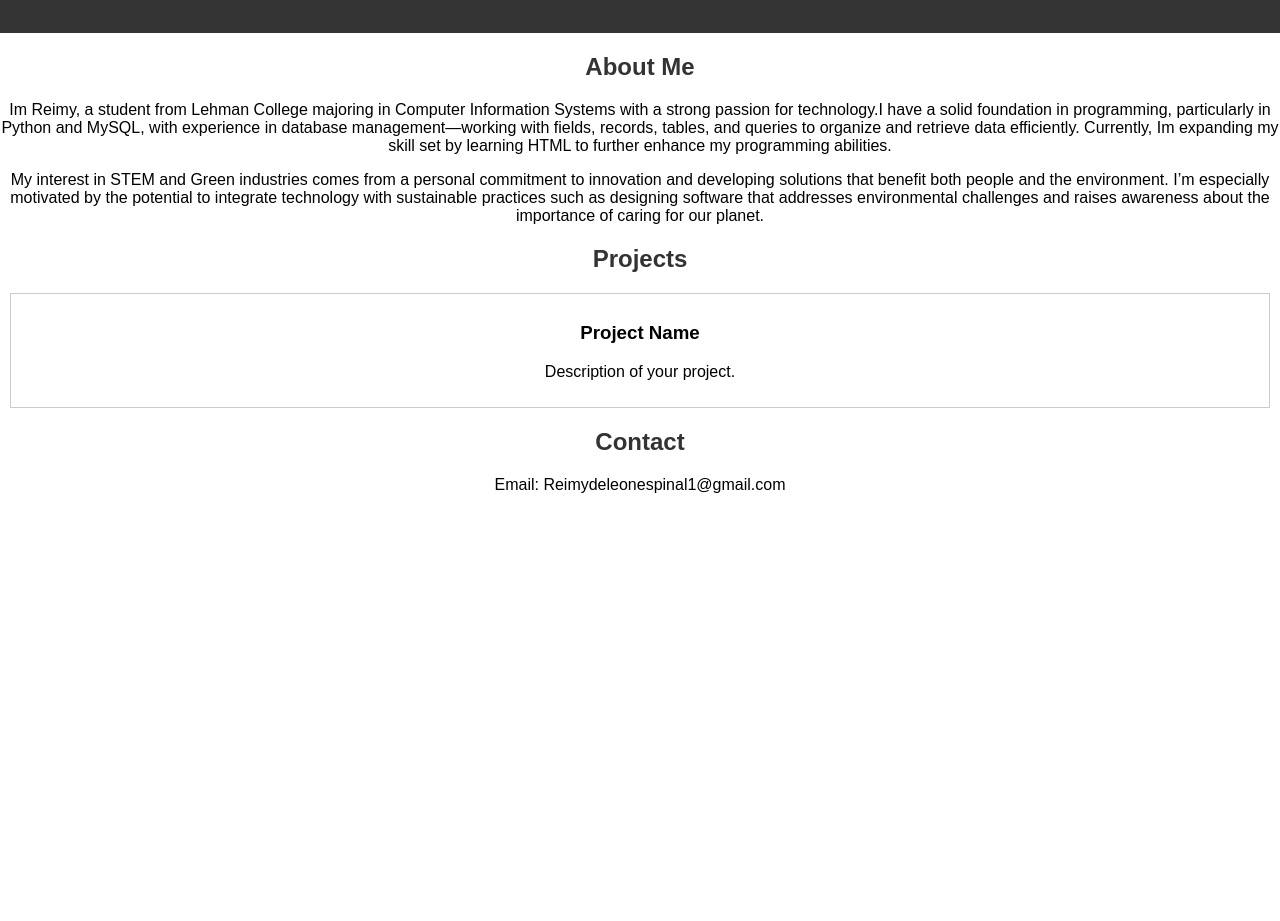
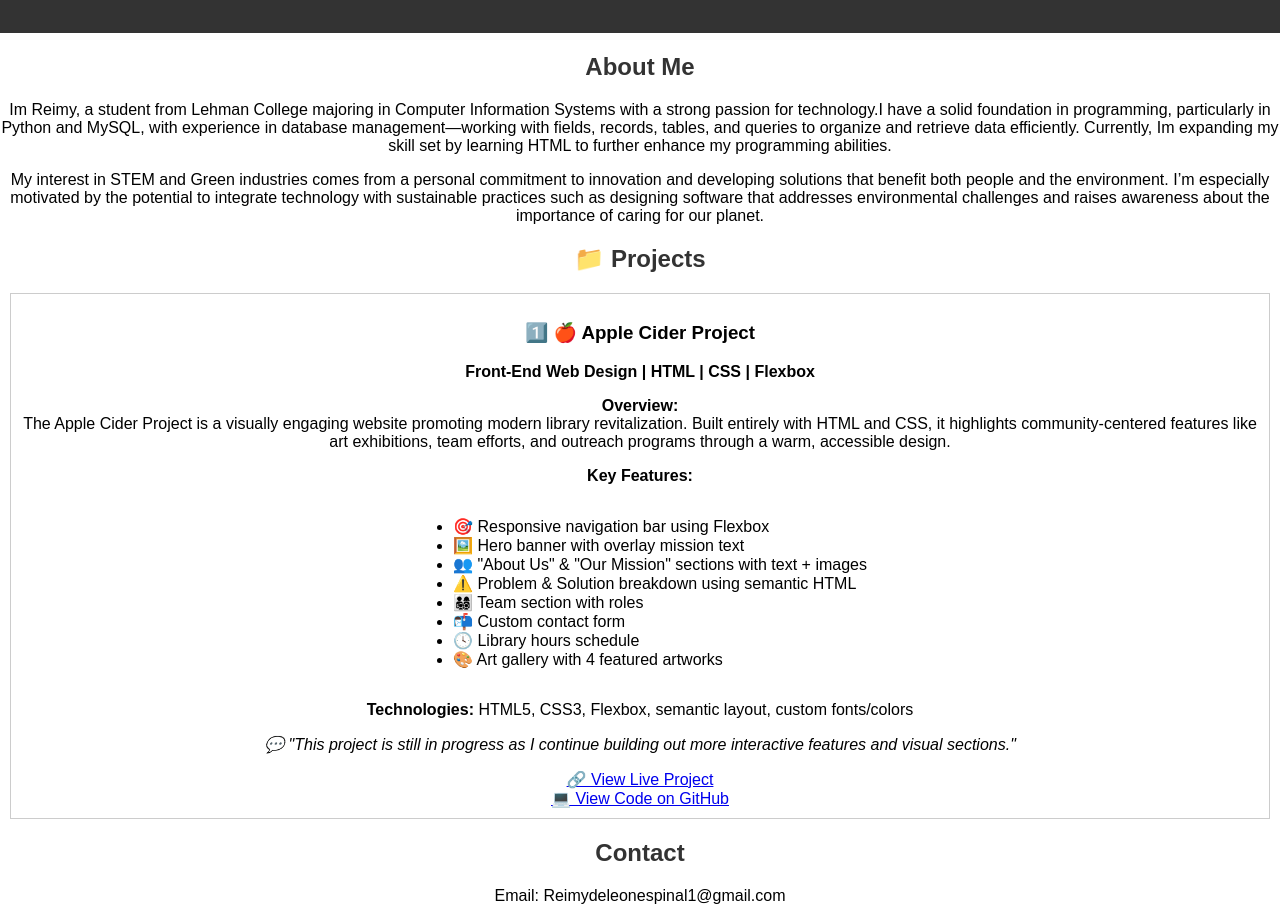
Before and after one commit to ReyTheSD/MyPortfolio, a plain HTML site: page index.html in a window 1280 px wide. Shown: the part 121-1042 px from the top of the page. Before the commit the page ends 800 px from the top, so only its background shows below. Drawn offline with Linux system fonts and the light colour scheme.

Commit message:
Initial commit: added Apple Cider Project files

```diff
--- a/index.html
+++ b/index.html
@@ -3,7 +3,7 @@
 <head>
     <meta charset="UTF-8">
     <meta name="viewport" content="width=device-width, initial-scale=1.0">
-    <title>My Portfolio</title>
+    <title>Reimy De Leon Espinal Portfolio</title>
     <link rel="stylesheet" href="style.css">
 </head>
 <body>
@@ -21,12 +21,37 @@
     </section>
 
     <section id="projects">
-        <h2>Projects</h2>
+        <h2>📁 Projects</h2>
+
         <div class="project">
-            <h3>Project Name</h3>
-            <p>Description of your project.</p>
+            <h3>1️⃣ 🍎 Apple Cider Project</h3>
+            <p><strong>Front-End Web Design | HTML | CSS | Flexbox</strong></p>
+
+            <p><strong>Overview:</strong><br>
+            The Apple Cider Project is a visually engaging website promoting modern library revitalization. Built entirely with HTML and CSS, it highlights community-centered features like art exhibitions, team efforts, and outreach programs through a warm, accessible design.</p>
+
+            <p><strong>Key Features:</strong></p>
+            <ul style="text-align: left; display: inline-block;">
+                <li>🎯 Responsive navigation bar using Flexbox</li>
+                <li>🖼️ Hero banner with overlay mission text</li>
+                <li>👥 "About Us" & "Our Mission" sections with text + images</li>
+                <li>⚠️ Problem & Solution breakdown using semantic HTML</li>
+                <li>👨‍👩‍👧‍👦 Team section with roles</li>
+                <li>📬 Custom contact form</li>
+                <li>🕓 Library hours schedule</li>
+                <li>🎨 Art gallery with 4 featured artworks</li>
+            </ul>
+
+            <p><strong>Technologies:</strong> HTML5, CSS3, Flexbox, semantic layout, custom fonts/colors</p>
+
+            <p><em>💬 "This project is still in progress as I continue building out more interactive features and visual sections."</em></p>
+
+            <a href="https://reythesd.github.io//Users/reymideleon/Desktop/AppleCiderProject" target="_blank">🔗 View Live Project</a><br>
+            <a href="https://github.com/reythesd//Users/reymideleon/Desktop/AppleCiderProject" target="_blank">💻 View Code on GitHub</a>
         </div>
     </section>
+
+
 
     <section id="contact">
         <h2>Contact</h2>
```
